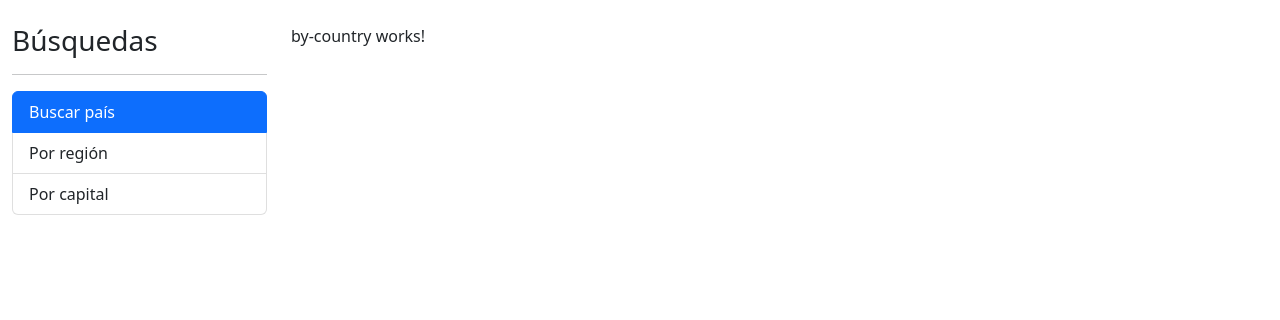
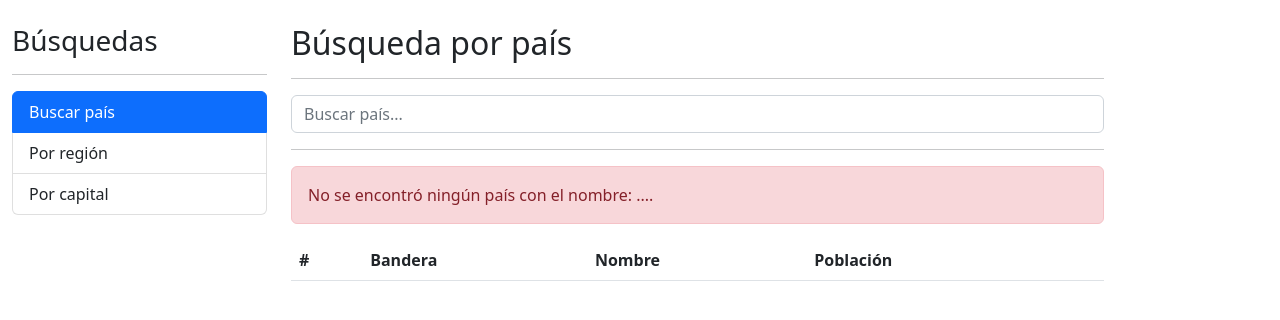
Before and after one commit to ManuUSS/Countries-App, an Angular app: page / in a window 1280 px wide. Shown: the top 320 px of the page. Built offline with nearby package versions, Linux system fonts and the light colour scheme.

Commit message:
creating service country and request to API

```diff
--- a/src/app/app.module.ts
+++ b/src/app/app.module.ts
@@ -1,7 +1,7 @@
 import { NgModule } from '@angular/core';
 import { BrowserModule } from '@angular/platform-browser';
 import { AppRoutingModule } from './app-routing.module';
-
+import { HttpClientModule } from '@angular/common/http';
 import { AppComponent } from './app.component';
 import { CountryModule } from './modules/country/country.module';
 import { SharedModule } from './modules/shared/shared.module';
@@ -13,6 +13,7 @@ import { SharedModule } from './modules/shared/shared.module';
   imports: [
     BrowserModule,
     AppRoutingModule,
+    HttpClientModule,
     CountryModule,
     SharedModule,
   ],
--- a/src/app/modules/country/country.module.ts
+++ b/src/app/modules/country/country.module.ts
@@ -1,5 +1,7 @@
 import { NgModule } from '@angular/core';
 import { CommonModule } from '@angular/common';
+import { FormsModule } from '@angular/forms';
+
 import { ByCapitalComponent } from './pages/by-capital/by-capital.component';
 import { ByCountryComponent } from './pages/by-country/by-country.component';
 import { ByRegionComponent } from './pages/by-region/by-region.component';
@@ -21,7 +23,8 @@ import { ViewCountryComponent } from './pages/view-country/view-country.componen
     ViewCountryComponent
   ],
   imports: [
-    CommonModule
+    CommonModule,
+    FormsModule
   ]
 })
 export class CountryModule { }
--- a/src/app/modules/country/pages/by-country/by-country.component.html
+++ b/src/app/modules/country/pages/by-country/by-country.component.html
@@ -1 +1,40 @@
-<p>by-country works!</p>
+<h2>Búsqueda por país</h2>
+<hr/>
+<div class="row">
+    <div class="col">
+        <form autocomplete="off" (ngSubmit)="search()">
+            <input type="text"
+                name="term"
+                placeholder="Buscar país..."
+                class="form-control"
+                [(ngModel)]="term"
+            >
+        </form>
+    </div>
+</div>
+
+<hr/>
+<div class="alert alert-danger">
+    No se encontró ningún país con el nombre: ....
+</div>
+
+<div class="row">
+    <div class="col">
+        <table class="table table-hover">
+            <thead>
+                <tr>
+                    <th>#</th>
+                    <th>Bandera</th>
+                    <th>Nombre</th>
+                    <th>Población</th>
+                    <th></th>
+                </tr>
+            </thead>
+            <tbody>
+                <tr>
+
+                </tr>
+            </tbody>
+        </table>
+    </div>
+</div>
--- a/src/app/modules/country/pages/by-country/by-country.component.ts
+++ b/src/app/modules/country/pages/by-country/by-country.component.ts
@@ -1,14 +1,21 @@
 import { Component, OnInit } from '@angular/core';
+import { CountryService } from '../../services/country.service';
 
 @Component({
   selector: 'app-by-country',
   templateUrl: './by-country.component.html'
 })
-export class ByCountryComponent implements OnInit {
+export class ByCountryComponent {
 
-  constructor() { }
+  public term: string = '';
 
-  ngOnInit(): void {
+  constructor( private countryService:CountryService ) { }
+
+  public search = () => {
+    this.countryService.searchCountry( this.term )
+      .subscribe( resp => {
+        console.log( resp );
+      });
   }
 
 }
--- /dev/null
+++ b/src/app/modules/country/services/country.service.ts
@@ -0,0 +1,21 @@
+import { Injectable } from '@angular/core';
+import { HttpClient } from '@angular/common/http';
+import { Observable } from 'rxjs';
+
+@Injectable({
+    providedIn: 'root'
+})
+export class CountryService {
+
+    //private apiUrl: string = 'https://restcountries.com/v2';
+    private apiUrl: string = 'https://restcountries.com/v3.1';
+
+    constructor( private http: HttpClient ) { }
+
+    searchCountry( term: string ):Observable<any> {
+
+        const url = `${ this.apiUrl }/name/${ term }`;
+        return this.http.get( url );
+
+    }
+}
```
